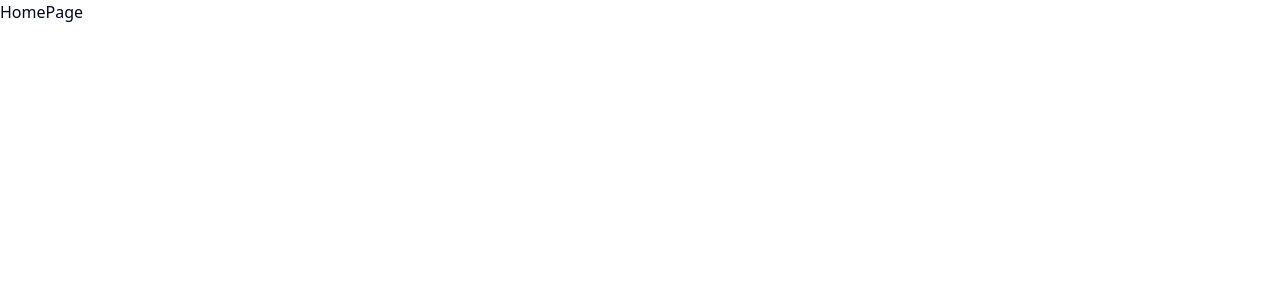
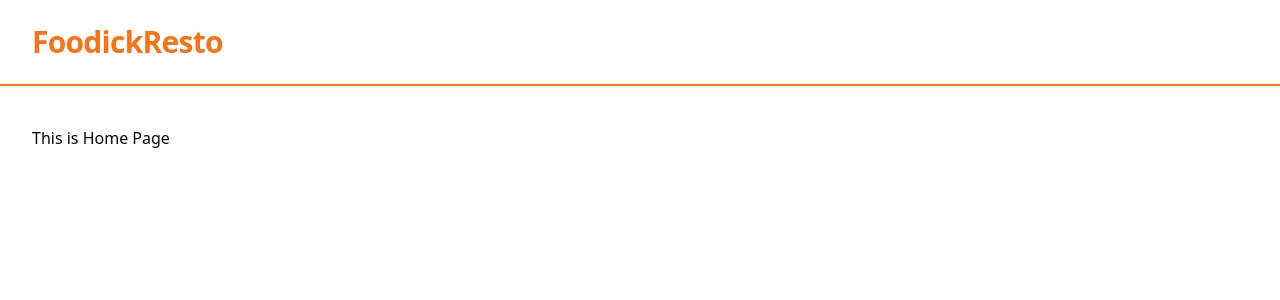
Before and after one commit to Drakkarrr/foodick-delivery-app, a React (Vite) app in the folder client/: page / in a window 1280 px wide. Shown: the top 300 px of the page. Built offline with nearby package versions, Linux system fonts and the light colour scheme.

Commit message:
apply layout globa to test

```diff
--- a/client/src/AppRoutes.tsx
+++ b/client/src/AppRoutes.tsx
@@ -1,9 +1,10 @@
 import { Route, Routes } from 'react-router-dom';
+import Layout from './layouts/Layout';
 
 const AppRoutes = () => {
   return (
     <Routes>
-      <Route path='/' element={<h1>HomePage</h1>} />
+      <Route path='/' element={<Layout>This is Home Page</Layout>} />
       <Route path='/user-profile' element={<h1>UserProfilePage</h1>} />
       <Route path='*' element={<h1>Not Found</h1>} />
     </Routes>
```
